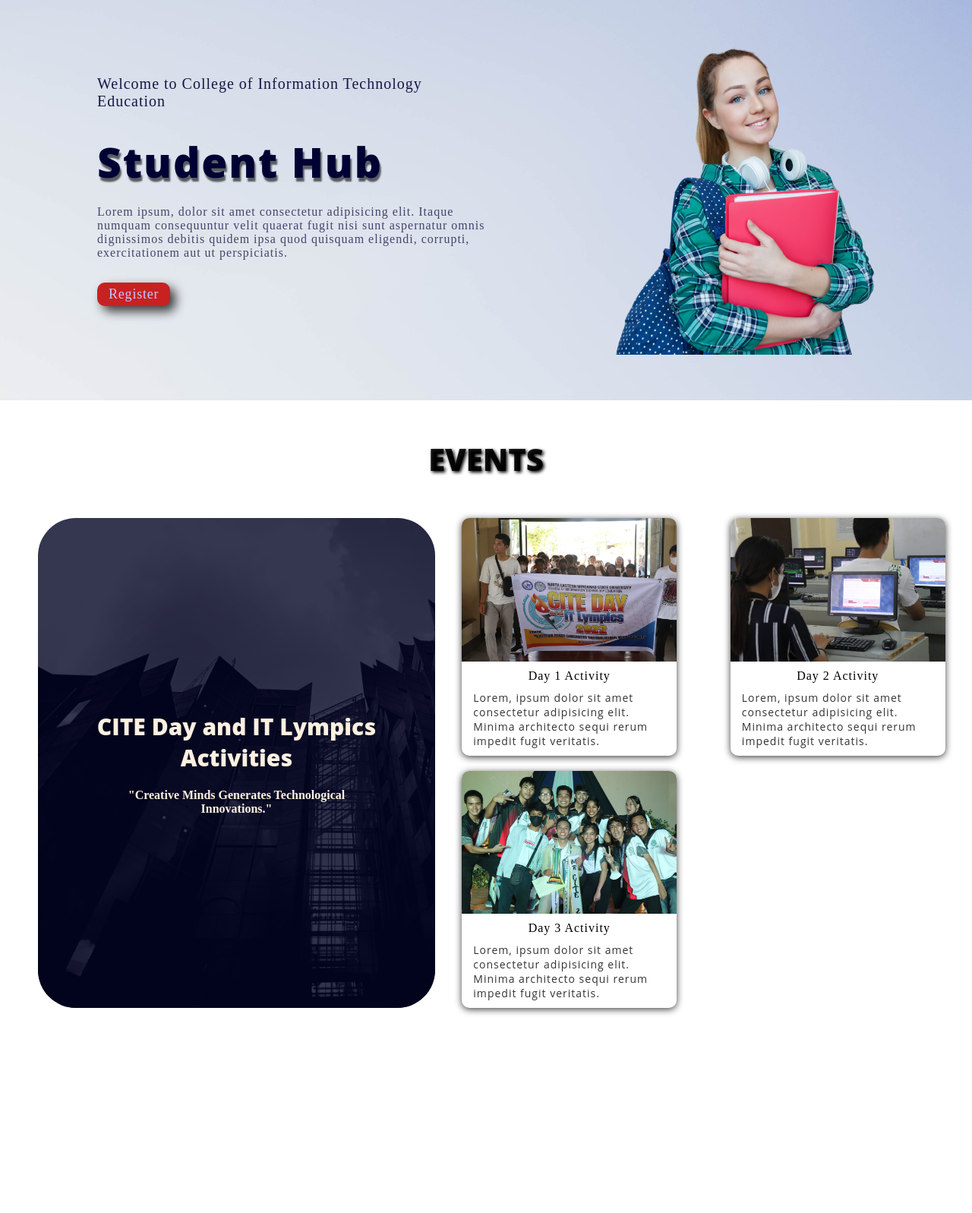
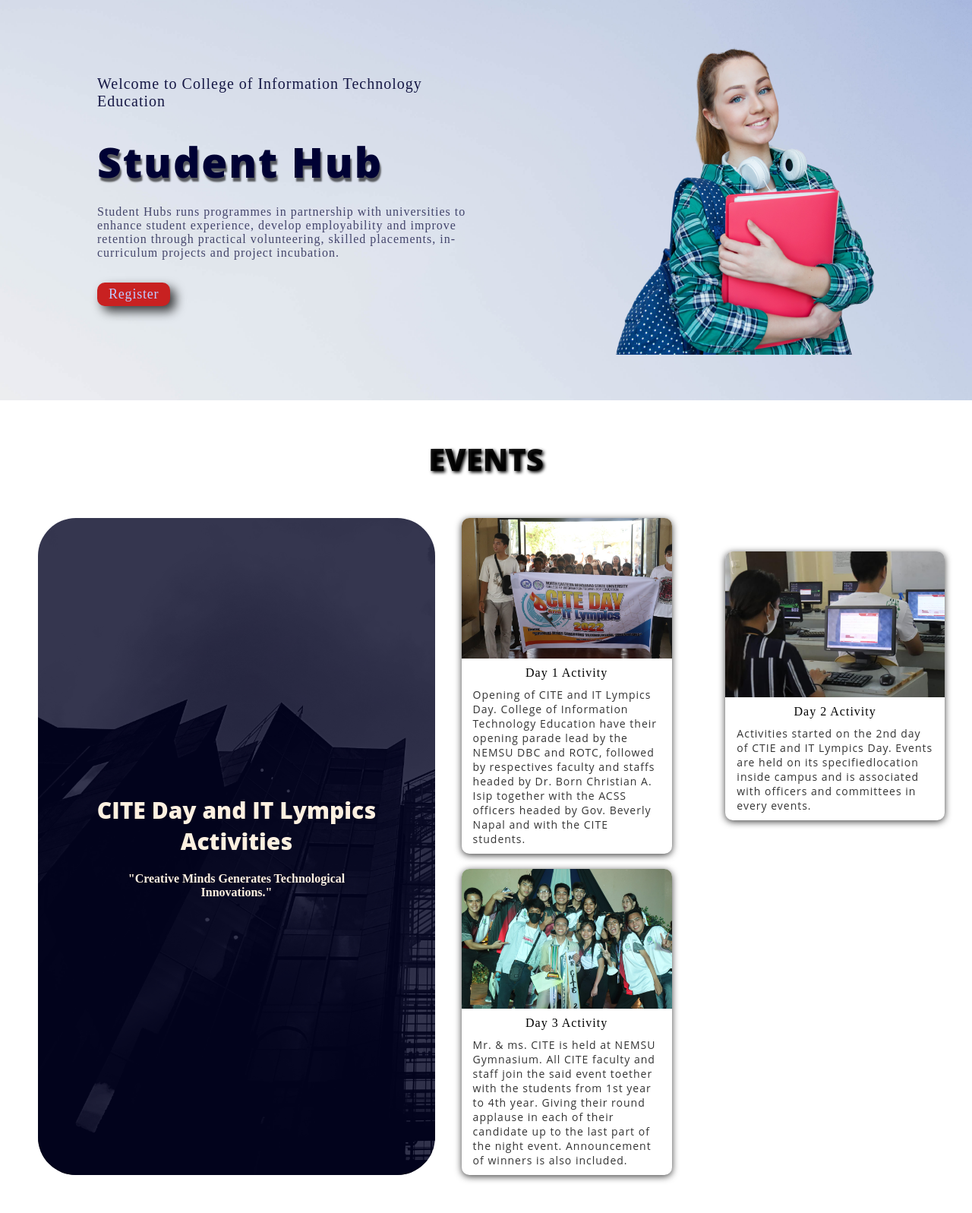
Before and after one commit to virgilxu123/Student_hub, a PHP site: page / in a window 1280 px wide. Shown: the part 67-1664 px from the top of the page at 76% size. Before the commit the page ends 1403 px from the top, so only its background shows below. Run offline with PHP 8.4, Linux system fonts and the light colour scheme; some libraries are stand-ins or nearby versions.

Commit message:
made changes

```diff
--- a/index.php
+++ b/index.php
@@ -38,7 +38,7 @@
             <div class="container">
                 <p class="left-content1">Welcome to College of Information Technology Education</p>
                 <p class="left-content2">Student Hub</p>
-                <p class="left-content3">Lorem ipsum, dolor sit amet consectetur adipisicing elit. Itaque numquam consequuntur velit quaerat fugit nisi sunt aspernatur omnis dignissimos debitis quidem ipsa quod quisquam eligendi, corrupti, exercitationem aut ut perspiciatis.</p>
+                <p class="left-content3">Student Hubs runs programmes in partnership with universities to enhance student experience, develop employability and improve retention through practical volunteering, skilled placements, in-curriculum projects and project incubation.</p>
                 <button class="left-content4" id="myBtn">Register</button>
             </div>
         </div>
@@ -60,17 +60,17 @@
             <div class="act">
                 <img src="images\4.jpg" alt="">
                 <p class="p1">Day 1 Activity</p>
-                <p class="p2">Lorem, ipsum dolor sit amet consectetur adipisicing elit. Minima architecto sequi rerum impedit fugit veritatis.</p>
+                <p class="p2">Opening of CITE and IT Lympics Day. College of Information Technology Education have their opening parade lead by the NEMSU DBC and ROTC, followed by respectives faculty and staffs headed by Dr. Born Christian A. Isip together with the ACSS officers headed by Gov. Beverly Napal and with the CITE students.</p>
             </div>
             <div class="act">
                 <img src="images\laboratory1.jpg" alt="">
                 <p class="p1">Day 2 Activity</p>
-                <p class="p2">Lorem, ipsum dolor sit amet consectetur adipisicing elit. Minima architecto sequi rerum impedit fugit veritatis.</p>
+                <p class="p2">Activities started on the 2nd day of CTIE and IT Lympics Day. Events are held on its specifiedlocation inside campus and is associated with officers and committees in every events.</p>
             </div>
             <div class="act">
                 <img src="images\2.jpg" alt="">
                 <p class="p1">Day 3 Activity</p>
-                <p class="p2">Lorem, ipsum dolor sit amet consectetur adipisicing elit. Minima architecto sequi rerum impedit fugit veritatis.</p>
+                <p class="p2">Mr. & ms. CITE is held at NEMSU Gymnasium. All CITE faculty and staff join the said event toether with the students from 1st year to 4th year. Giving their round applause in each of their candidate up to the last part of the night event. Announcement of winners is also included.</p>
             </div>
         </div>
 <!-- Events -->
--- a/setApp.php
+++ b/setApp.php
@@ -4,7 +4,7 @@
     require_once 'connection.php';
 
     $error_message = '';
-    if($_SERVER["REQUEST_METHOD"] == "POST") {
+    if(isset($_POST['submit'])) {
         if($_POST["submit"] == "Submit") {
             $sql = 'INSERT INTO appointment (date, studentid, office, reason) VALUES (?, ?, ?, ?)';
             $stmt = $conn->prepare($sql);
@@ -20,8 +20,6 @@
                     $office = $_POST['office'];
                     $reason = $_POST['reason'];
                     $stmt->execute();
-                    header('Location: setApp.php');
-                    exit;
                 }
             }
         }
@@ -31,8 +29,6 @@
             $stmt->bind_param('s', $appointment_id);
             $appointment_id = $_POST['appointmentid'];
             $stmt->execute();
-            header('Location: setApp.php');
-            exit;
         }
 
     }
```
